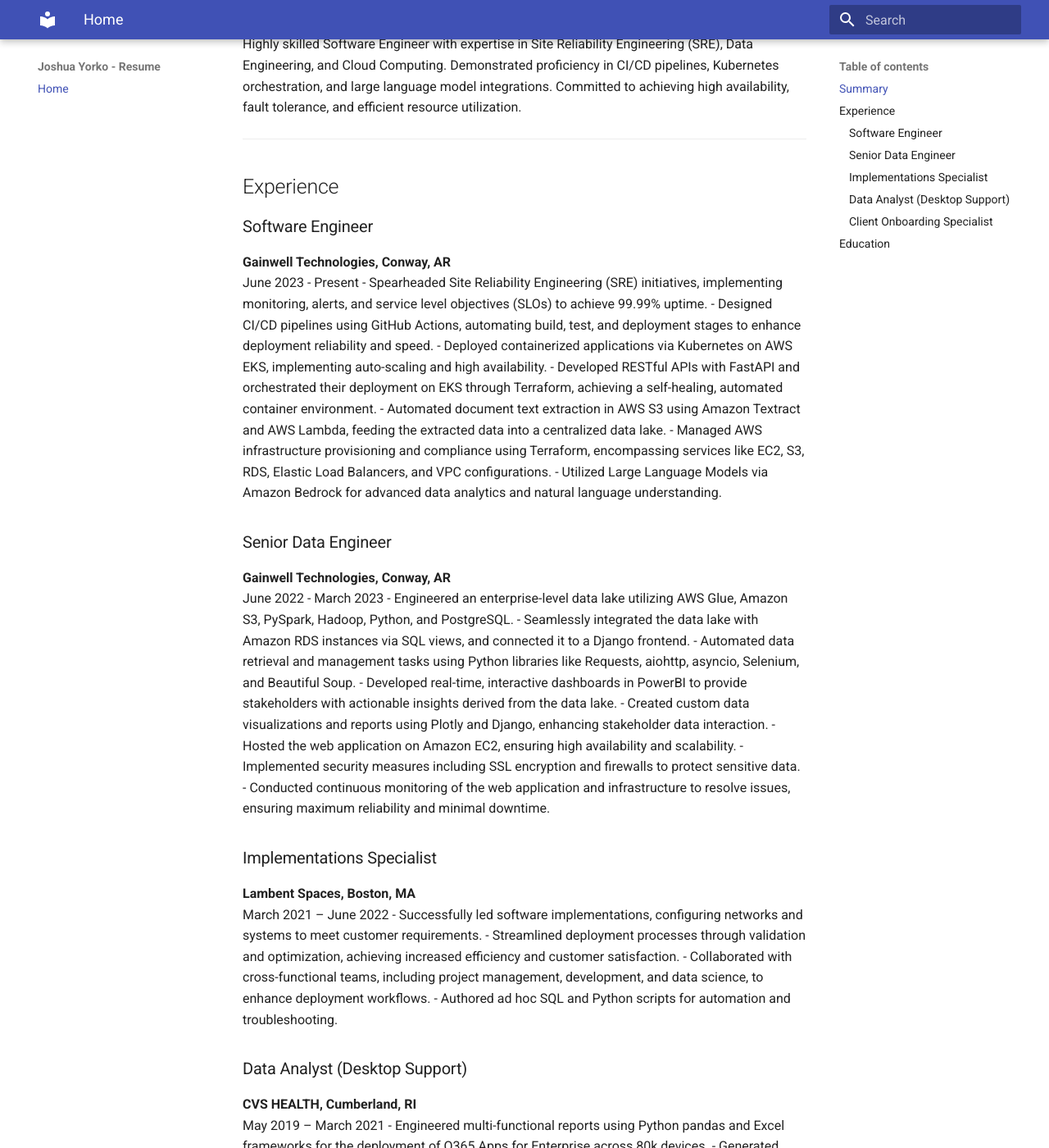
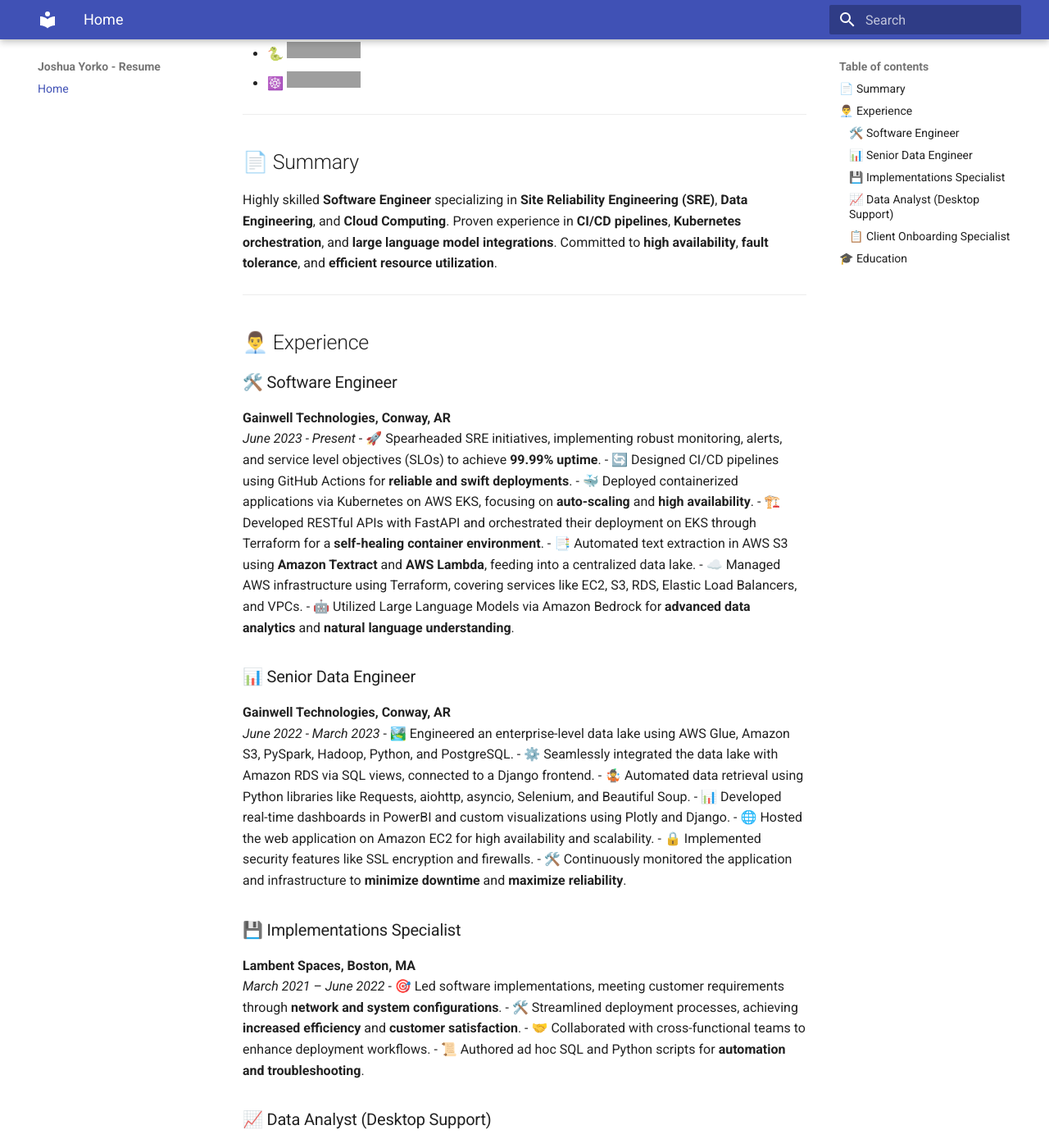
Before and after one commit to joshyorko/yorko-resume, an MkDocs documentation site: the page built from docs/index.md, in a window 1280 px wide and 1400 px high, scrolled down 332 px. Shown: the whole window at 82% size. Built offline with MkDocs 1.6.1 and Material for MkDocs 9.7.7, drawn with Linux system fonts in a browser that asks for light colours; some of the changed text lies outside the part shown; grey boxes are pictures that could not be loaded.

Commit message:
Add developer badges and update experience section

```diff
--- a/docs/index.md
+++ b/docs/index.md
@@ -1,69 +1,76 @@
-# Joshua Yorko
+# Joshua Yorko 👨‍💻
+
+![Location](https://img.shields.io/badge/Location-Worcester,%20MA-blue) ![GitHub Followers](https://img.shields.io/github/followers/joshyorko?style=social)
 
 33 Northboro Street, Worcester, MA, 01604
-(260) 443-8425 | joshua.yorko@gmail.com
-[GitHub](https://github.com/joshyorko)
+![Phone](https://img.shields.io/badge/Phone-%28260%29%20443--8425-green)
+![Email](https://img.shields.io/badge/Email-joshua.yorko%40gmail.com-red)
+[![GitHub](https://img.shields.io/badge/GitHub-View%20Profile-blue)](https://github.com/joshyorko)
+
+
+- 🛠 ![SRE](https://img.shields.io/badge/SRE-Expert-blue)
+- 🐍 ![Python](https://img.shields.io/badge/Python-Expert-yellow)
+- ☸️ ![Kubernetes](https://img.shields.io/badge/Kubernetes-Advanced-orange)
 
 ---
 
-## Summary
+## 📄 Summary
 
-Highly skilled Software Engineer with expertise in Site Reliability Engineering (SRE), Data Engineering, and Cloud Computing. Demonstrated proficiency in CI/CD pipelines, Kubernetes orchestration, and large language model integrations. Committed to achieving high availability, fault tolerance, and efficient resource utilization.
+Highly skilled **Software Engineer** specializing in **Site Reliability Engineering (SRE)**, **Data Engineering**, and **Cloud Computing**. Proven experience in **CI/CD pipelines**, **Kubernetes orchestration**, and **large language model integrations**. Committed to **high availability**, **fault tolerance**, and **efficient resource utilization**.
 
 ---
 
-## Experience
+## 👨‍💼 Experience
 
-### Software Engineer
+### 🛠️ Software Engineer
 **Gainwell Technologies, Conway, AR**
-June 2023 - Present
-- Spearheaded Site Reliability Engineering (SRE) initiatives, implementing monitoring, alerts, and service level objectives (SLOs) to achieve 99.99% uptime.
-- Designed CI/CD pipelines using GitHub Actions, automating build, test, and deployment stages to enhance deployment reliability and speed.
-- Deployed containerized applications via Kubernetes on AWS EKS, implementing auto-scaling and high availability.
-- Developed RESTful APIs with FastAPI and orchestrated their deployment on EKS through Terraform, achieving a self-healing, automated container environment.
-- Automated document text extraction in AWS S3 using Amazon Textract and AWS Lambda, feeding the extracted data into a centralized data lake.
-- Managed AWS infrastructure provisioning and compliance using Terraform, encompassing services like EC2, S3, RDS, Elastic Load Balancers, and VPC configurations.
-- Utilized Large Language Models via Amazon Bedrock for advanced data analytics and natural language understanding.
+*June 2023 - Present*
+- 🚀 Spearheaded SRE initiatives, implementing robust monitoring, alerts, and service level objectives (SLOs) to achieve **99.99% uptime**.
+- 🔄 Designed CI/CD pipelines using GitHub Actions for **reliable and swift deployments**.
+- 🐳 Deployed containerized applications via Kubernetes on AWS EKS, focusing on **auto-scaling** and **high availability**.
+- 🏗️ Developed RESTful APIs with FastAPI and orchestrated their deployment on EKS through Terraform for a **self-healing container environment**.
+- 📑 Automated text extraction in AWS S3 using **Amazon Textract** and **AWS Lambda**, feeding into a centralized data lake.
+- ☁️ Managed AWS infrastructure using Terraform, covering services like EC2, S3, RDS, Elastic Load Balancers, and VPCs.
+- 🤖 Utilized Large Language Models via Amazon Bedrock for **advanced data analytics** and **natural language understanding**.
 
-### Senior Data Engineer
+### 📊 Senior Data Engineer
 **Gainwell Technologies, Conway, AR**
-June 2022 - March 2023
-- Engineered an enterprise-level data lake utilizing AWS Glue, Amazon S3, PySpark, Hadoop, Python, and PostgreSQL.
-- Seamlessly integrated the data lake with Amazon RDS instances via SQL views, and connected it to a Django frontend.
-- Automated data retrieval and management tasks using Python libraries like Requests, aiohttp, asyncio, Selenium, and Beautiful Soup.
-- Developed real-time, interactive dashboards in PowerBI to provide stakeholders with actionable insights derived from the data lake.
-- Created custom data visualizations and reports using Plotly and Django, enhancing stakeholder data interaction.
-- Hosted the web application on Amazon EC2, ensuring high availability and scalability.
-- Implemented security measures including SSL encryption and firewalls to protect sensitive data.
-- Conducted continuous monitoring of the web application and infrastructure to resolve issues, ensuring maximum reliability and minimal downtime.
+*June 2022 - March 2023*
+- 🏞️ Engineered an enterprise-level data lake using AWS Glue, Amazon S3, PySpark, Hadoop, Python, and PostgreSQL.
+- ⚙️ Seamlessly integrated the data lake with Amazon RDS via SQL views, connected to a Django frontend.
+- 🤹‍ Automated data retrieval using Python libraries like Requests, aiohttp, asyncio, Selenium, and Beautiful Soup.
+- 📊 Developed real-time dashboards in PowerBI and custom visualizations using Plotly and Django.
+- 🌐 Hosted the web application on Amazon EC2 for high availability and scalability.
+- 🔒 Implemented security features like SSL encryption and firewalls.
+- 🛠️ Continuously monitored the application and infrastructure to **minimize downtime** and **maximize reliability**.
 
-### Implementations Specialist
+### 💾 Implementations Specialist
 **Lambent Spaces, Boston, MA**
-March 2021 – June 2022
-- Successfully led software implementations, configuring networks and systems to meet customer requirements.
-- Streamlined deployment processes through validation and optimization, achieving increased efficiency and customer satisfaction.
-- Collaborated with cross-functional teams, including project management, development, and data science, to enhance deployment workflows.
-- Authored ad hoc SQL and Python scripts for automation and troubleshooting.
+*March 2021 – June 2022*
+- 🎯 Led software implementations, meeting customer requirements through **network and system configurations**.
+- 🛠️ Streamlined deployment processes, achieving **increased efficiency** and **customer satisfaction**.
+- 🤝 Collaborated with cross-functional teams to enhance deployment workflows.
+- 📜 Authored ad hoc SQL and Python scripts for **automation and troubleshooting**.
 
-### Data Analyst (Desktop Support)
+### 📈 Data Analyst (Desktop Support)
 **CVS HEALTH, Cumberland, RI**
-May 2019 – March 2021
-- Engineered multi-functional reports using Python pandas and Excel frameworks for the deployment of O365 Apps for Enterprise across 80k devices.
-- Generated business-focused reports in Dash/Plotly, SharePoint, and Excel.
-- Conducted data normalization from SCCM and Active Directory to facilitate analysis.
-- Performed rigorous unit and regression testing on developed reports and collaborated with various teams for Windows 10 Enterprise Migration.
+*May 2019 – March 2021*
+- 📊 Engineered reports using Python pandas and Excel for the deployment of O365 Apps for Enterprise across 80k devices.
+- 📈 Created business-focused reports in Dash/Plotly, SharePoint, and Excel.
+- 🎯 Conducted data normalization from SCCM and Active Directory.
+- 🧪 Performed rigorous testing on developed reports and contributed to Windows 10 Enterprise Migration.
 
-### Client Onboarding Specialist
+### 📋 Client Onboarding Specialist
 **SPENCER TECHNOLOGIES, Medway, MA**
-Jan 2017 – Apr 2019
-- Implemented the Smartsheet Request Management System, realizing annual cost savings of $16k and enhancing team efficiency.
-- Onboarded new business worth over $15 million, contributing to increased revenue and customer satisfaction.
-- Developed and executed project plans for multiple IT projects, leading teams through successful client launches.
+*Jan 2017 – Apr 2019*
+- 📊 Implemented the Smartsheet Request Management System, achieving **annual cost savings of $16k**.
+- 💼 Onboarded new business worth over $15 million.
+- 🗂️ Developed and executed project plans for multiple IT projects, leading teams to **successful client launches**.
 
 ---
 
-## Education
+## 🎓 Education
 
 **B.A. in English**
-Indiana State University
-Aug 2006 – June 2008, Terre Haute, IN
+**Indiana State University**
+*Aug 2006 – June 2008, Terre Haute, IN*
```
